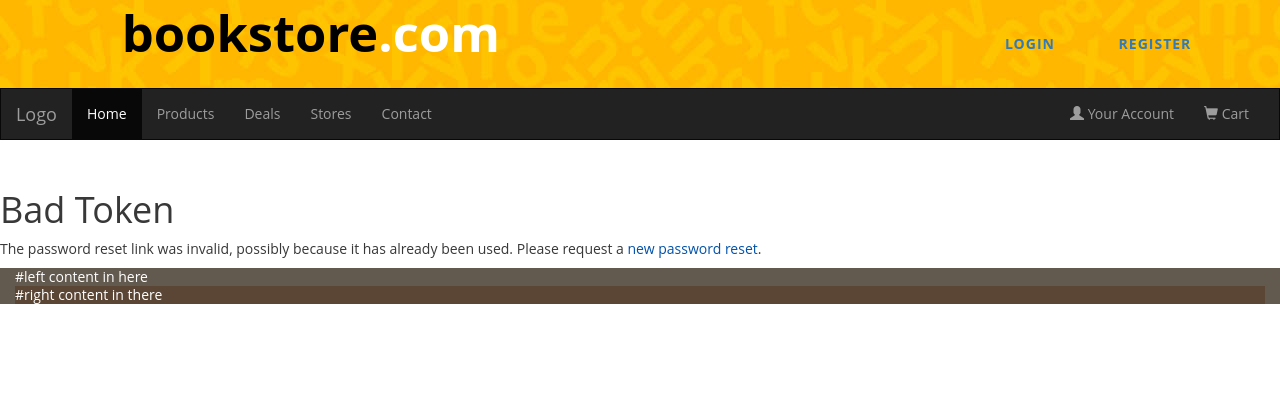
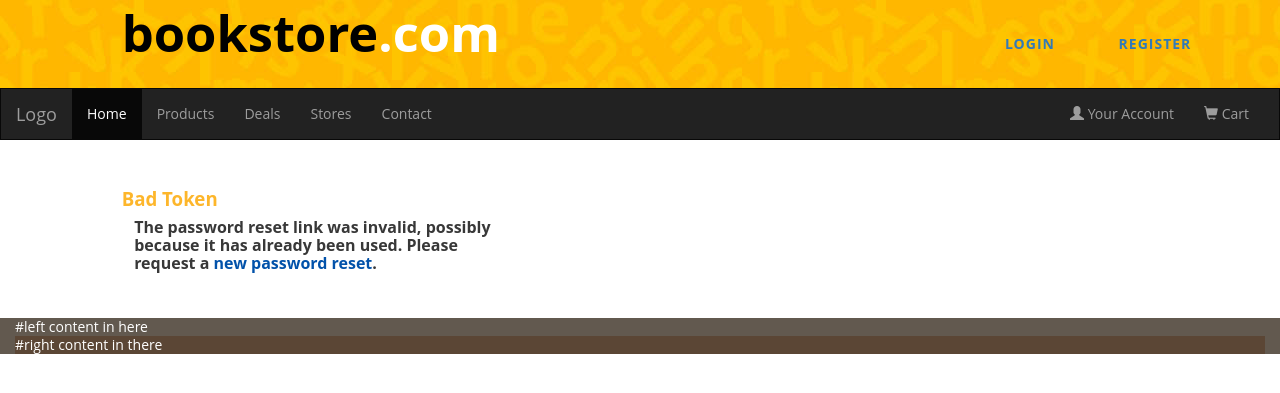
Before and after one commit to VuXuanBach/bookstore_BachVu, a Django app: a page that uses bookstore/templates/account/password_reset_from_key.html in a window 1280 px wide. Shown: the top 393 px of the page. Run offline with Django 3.2, Linux system fonts and the light colour scheme; some libraries are stand-ins or nearby versions.

Commit message:
[#132886107] - Modify UI of forgot password, write tests for it

```diff
--- a/bookstore/templates/account/password_reset_done.html
+++ b/bookstore/templates/account/password_reset_done.html
@@ -17,7 +17,7 @@
                 {% include "account/snippets/already_logged_in.html" %}
             {% endif %}
 
-            <p class="verification-sub-title col-sm-5 col-sm-offset-1">
+            <p class="verification-sub-title col-sm-5 col-sm-offset-1" id="verification_content">
                 {% blocktrans %}We have sent you an e-mail. Please contact us if you do not receive it within a few
                     minutes.{% endblocktrans %}</p>
         </div>
--- a/bookstore/templates/account/password_reset_from_key.html
+++ b/bookstore/templates/account/password_reset_from_key.html
@@ -5,23 +5,35 @@
 {% block head_title %}{% trans "Change Password" %}{% endblock %}
 
 {% block content %}
-    <div id="main" class="shell">
-        <h1>{% if token_fail %}{% trans "Bad Token" %}{% else %}{% trans "Change Password" %}{% endif %}</h1>
-
+    <div class="container-fluid">
+        <div class="row">
+            <p class="verification-title col-sm-4 col-sm-offset-1">
+                {% if token_fail %}{% trans "Bad Token" %}{% else %}{% trans "Change Password" %}{% endif %}</p>
+        </div>
         {% if token_fail %}
             {% url 'account_reset_password' as passwd_reset_url %}
-            <p>{% blocktrans %}The password reset link was invalid, possibly because it has already been used.  Please
+            <p class="verification-sub-title col-sm-4 col-sm-offset-1">{% blocktrans %}The password reset link was
+                invalid, possibly because it has already been used.  Please
                 request a <a href="{{ passwd_reset_url }}">new password reset</a>.{% endblocktrans %}</p>
         {% else %}
             {% if form %}
-                <form method="POST" action=".">
+                <form method="POST" action="." class="form-horizontal col-sm-4 col-sm-offset-1">
                     {% csrf_token %}
-                    {{ form.as_p }}
-                    <input type="submit" name="action" value="{% trans 'change password' %}"/>
+                    <div class="container-fluid">
+                        <div class="row well">
+                            {{ form|bootstrap_horizontal }}
+                        </div>
+                        <div class="col-sm-5 col-sm-offset-7 vcenter">
+                            <button type="submit" class="btn btn-primary gradient"
+                                    id="change_password_button" name="action">{% trans "change password" %}</button>
+                        </div>
+                    </div>
                 </form>
             {% else %}
-                <p>{% trans 'Your password is now changed.' %}</p>
+                <p class="col-sm-4 col-sm-offset-1">{% trans 'Your password is now changed.' %}</p>
             {% endif %}
         {% endif %}
+        <br>
     </div>
+    <br><br>
 {% endblock %}
```
Also changed, not shown: bookstore/templates/account/password_reset.html (+24 -10 lines), bookstore/tests/features/test_password_reset.py (added, +32 -0 lines), requirements.txt (+9 -9 lines).
